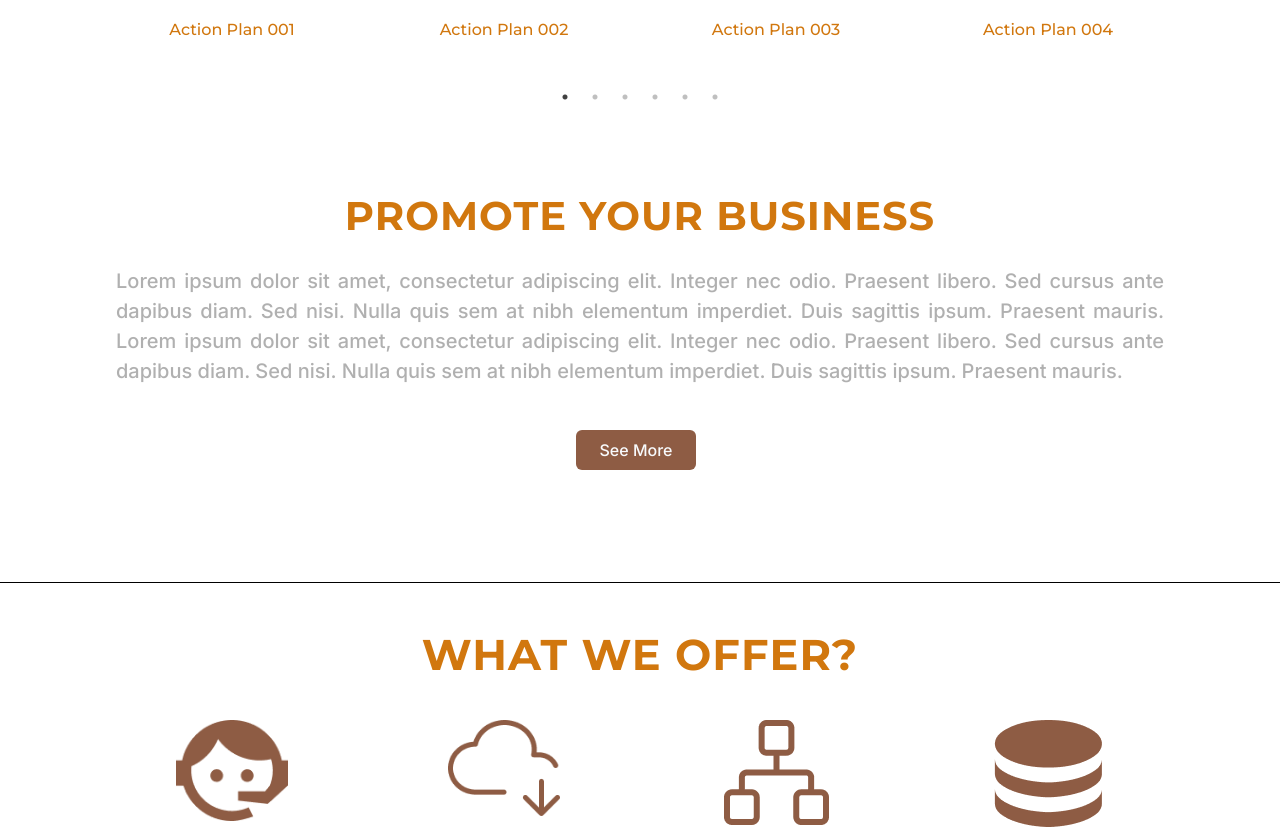
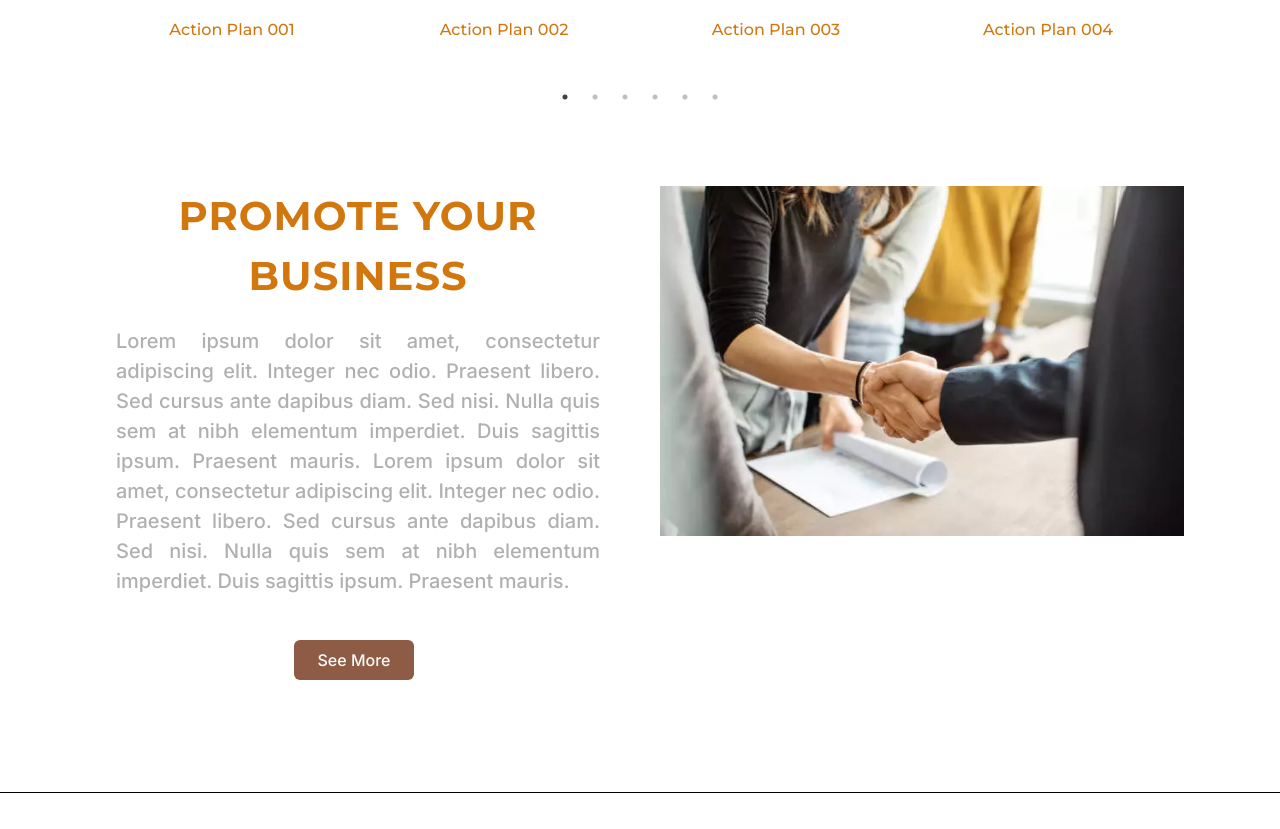
Before and after one commit to AlexisKenAlvarez/digitalkubo, a Next.js app: page / in a window 1280 px wide. Shown: the part 1120-1949 px from the top of the page. Built offline with nearby package versions, Linux system fonts and the light colour scheme; no server answers.

Commit message:
Homepage fix

```diff
--- a/src/views/landing/Latest.tsx
+++ b/src/views/landing/Latest.tsx
@@ -45,7 +45,7 @@ const Latest = () => {
                         </div>
                     </Slider>
                 </div>
-                <div className="max-w-[1400px] w-full mx-auto flex-wrap py-16 gap-x-10">
+                <div className="max-w-[1400px] w-full mx-auto flex-wrap md:flex-nowrap md:flex py-16 gap-x-10">
                     <div className="w-full text-center">
                         <h1 className="text-[#D1770E] font-primary md:text-[40px] font-bold md:text-center text-[24px] tracking-wide">
                             PROMOTE YOUR BUSINESS</h1>
@@ -56,8 +56,8 @@ const Latest = () => {
                             <p className="font-secondary md:text-[16px]">See More</p>
                         </Button>
                     </div>
-                    <div className="w-full align-center h-fit hidden md:block">
-                        <img className="mx-auto hidden l:block" src="business.webp"></img>
+                    <div className="w-full align-center h-fit hidden lg:block">
+                        <img className="mx-auto hidden md:block" src="business.webp"></img>
                     </div>
                 </div>
             </div>
```
